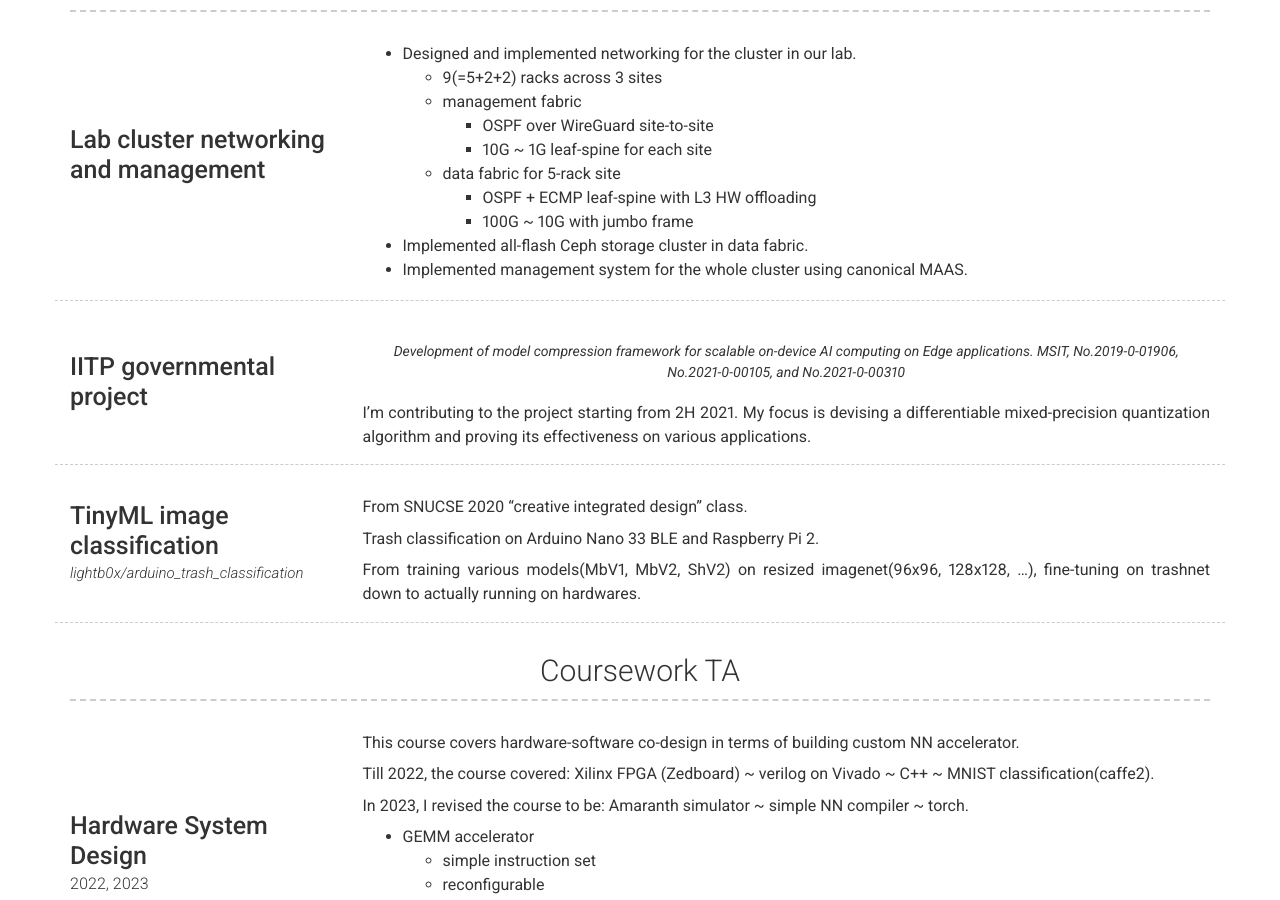
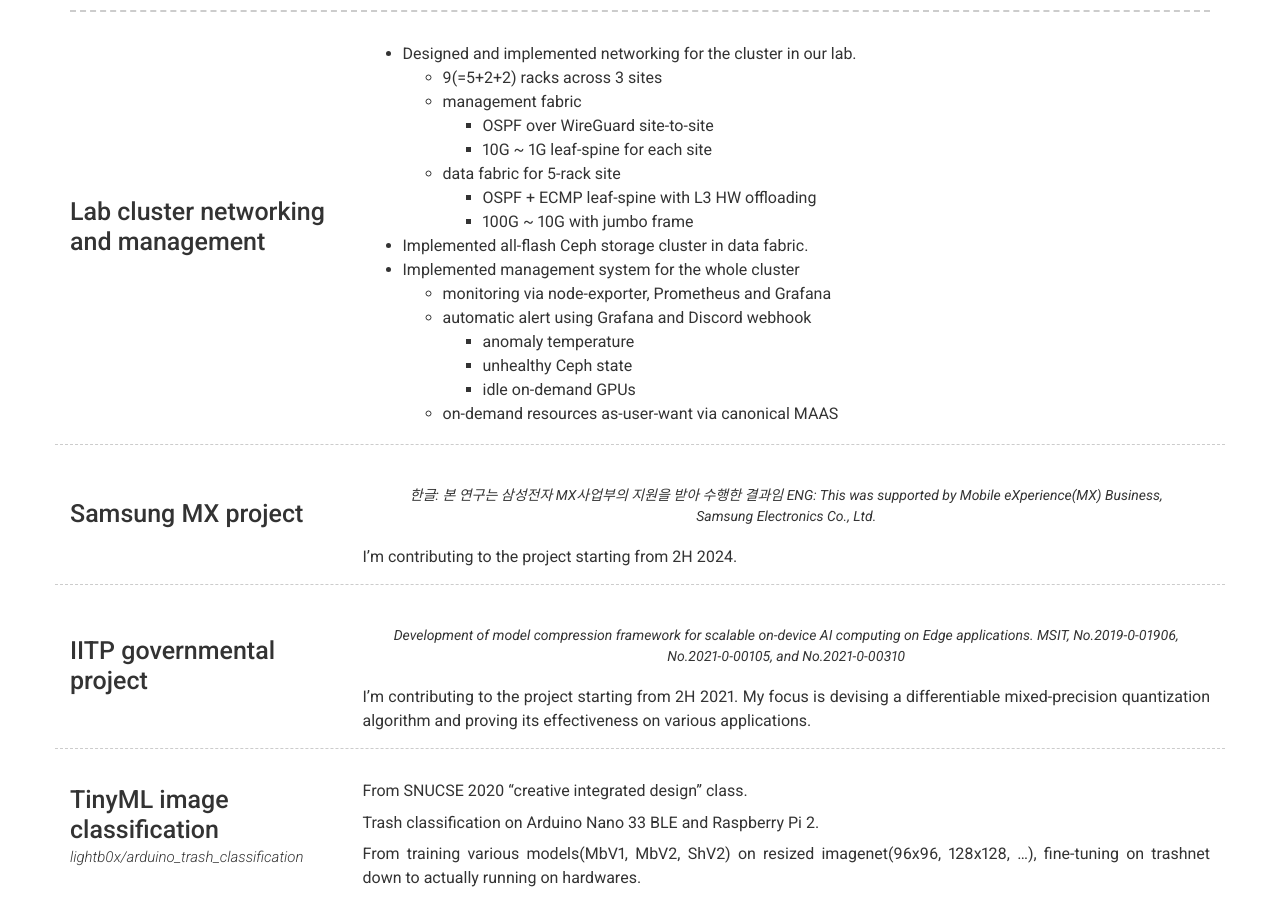
Before and after one commit to lightb0x/lightb0x.github.io, a Jekyll site: the page built from index.md, in a window 1280 px wide and 900 px high, scrolled down 1114 px. Built offline with Jekyll 4.4.1, drawn with Linux system fonts in a browser that asks for light colours; nearby versions of some CDN libraries.

Commit message:
[add] MX project and detail on cluster mgmt

```diff
--- a/_config.yml
+++ b/_config.yml
@@ -115,7 +115,21 @@ content:
               * OSPF + ECMP leaf-spine with L3 HW offloading
               * 100G ~ 10G with jumbo frame
           * Implemented all-flash Ceph storage cluster in data fabric.
-          * Implemented management system for the whole cluster using canonical MAAS.
+          * Implemented management system for the whole cluster
+            * monitoring via node-exporter, Prometheus and Grafana
+            * automatic alert using Grafana and Discord webhook
+              * anomaly temperature
+              * unhealthy Ceph state
+              * idle on-demand GPUs
+            * on-demand resources as-user-want via canonical MAAS
+      - layout: left
+        border: weak
+        title: Samsung MX project
+        description: | # this will include new lines to allow paragraphs
+          I'm contributing to the project starting from 2H 2024.
+        quote: >
+          한글: 본 연구는 삼성전자 MX사업부의 지원을 받아 수행한 결과임
+          ENG: This was supported by Mobile eXperience(MX) Business, Samsung Electronics Co., Ltd.
       - layout: left
         border: weak
         title: IITP governmental project
```
